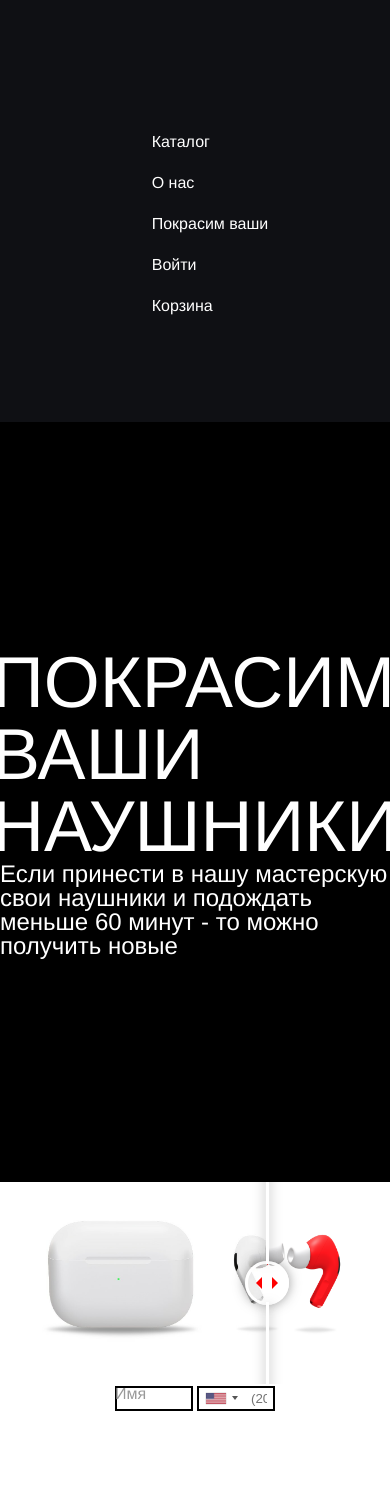
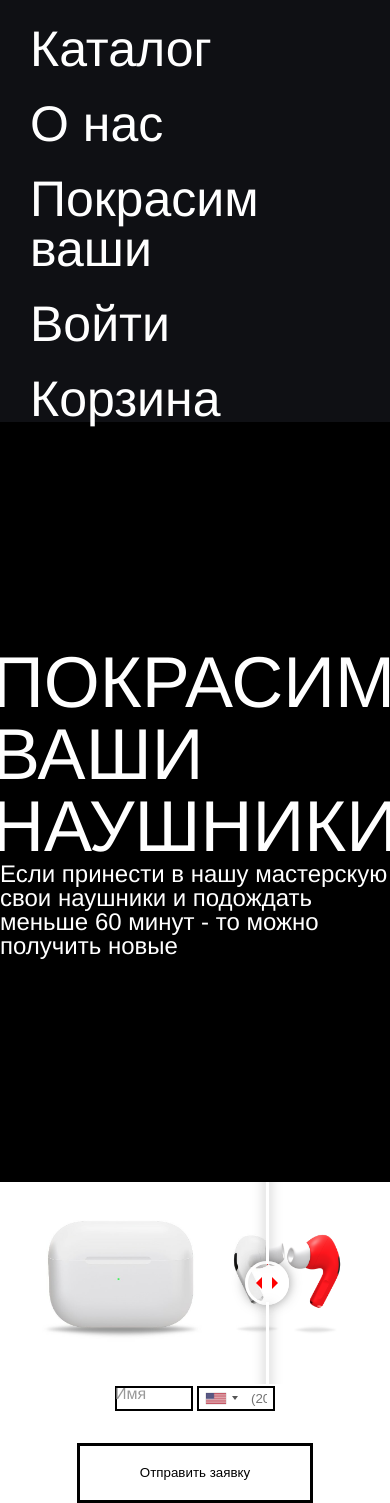
Before and after one commit to karadahitotsu/customapple, a plain HTML site: page make.html in a window 390 px wide. Before the commit the page ends 1413 px from the top, so only its background shows below. Drawn offline with nearby package versions, Linux system fonts and the light colour scheme; no server answers.

Commit message:
some change

```diff
--- a/header.css
+++ b/header.css
@@ -27,7 +27,7 @@ a {
     .headerdiv{
         flex-direction: column;
         height: 50vh;
-        font-size: 16px;
+        font-size: 50px;
     }
     .headerlinks{
         display: flex;
--- a/mainpage.css
+++ b/mainpage.css
@@ -182,3 +182,44 @@ body{
     padding-top: 0px;
     padding-bottom: 30px;
 }
+@media (max-width: 980px) {
+.divlogobuy{
+height: 10vh;
+width: 20vw;
+font-size: 20px;
+}
+.divlogoorder{
+    height: 10vh;
+    width: 40vw;
+    font-size: 20px;
+}
+.middlebuttondiv{
+
+}
+.middlebutton{
+    height: 10vh;
+    width: 30vw;
+}
+.blacklinediv{
+
+}
+.blacktext{
+
+}
+.blackbutton{
+
+}
+
+
+}
+.productname{
+font-size: 20px;
+}
+.productname{
+    font-size: 20px;
+}
+.productbuy{
+    width: 15vw;
+    height: 3vh;
+    font-size: 20px;
+}
--- a/make.css
+++ b/make.css
@@ -54,3 +54,16 @@
     justify-content: center;
 
 }
+.middlebuttondiv{
+    display: flex;
+    flex-direction: row;
+    align-items: center;
+    justify-content: center;
+    margin-top: 30px;
+}
+.middlebutton{
+    padding: 0px 60px;
+    height: 60px;
+    background-color: white;
+    border: 3px solid black;
+}
--- a/make.html
+++ b/make.html
@@ -49,10 +49,11 @@
       <input class="inputname" type="text" id="telephoneinput">
 
     </div>
-    <div>
 
-    </div>
   </div>
+  <div class="middlebuttondiv">
+    <button class="middlebutton" > Отправить заявку</button>
+</div>
 
   </div>
 <script src="http://ajax.googleapis.com/ajax/libs/jquery/1.10.1/jquery.min.js"></script>
```
Also changed, not shown: catalog.css (+6 -1 lines).
